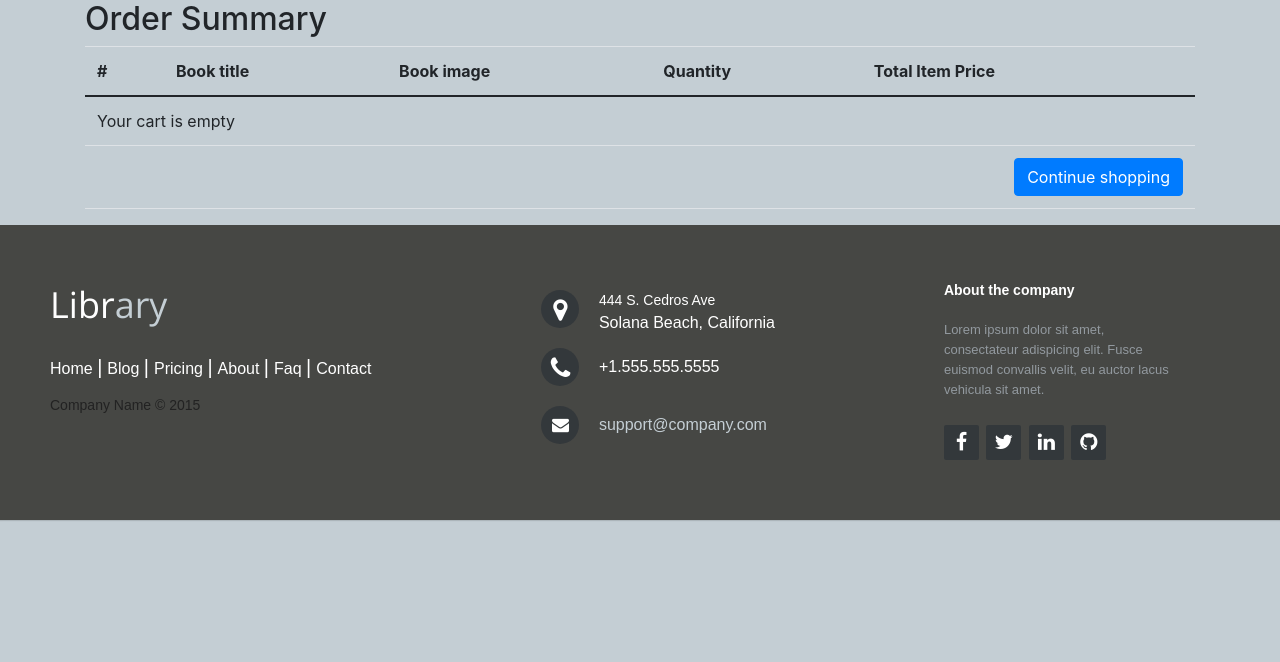
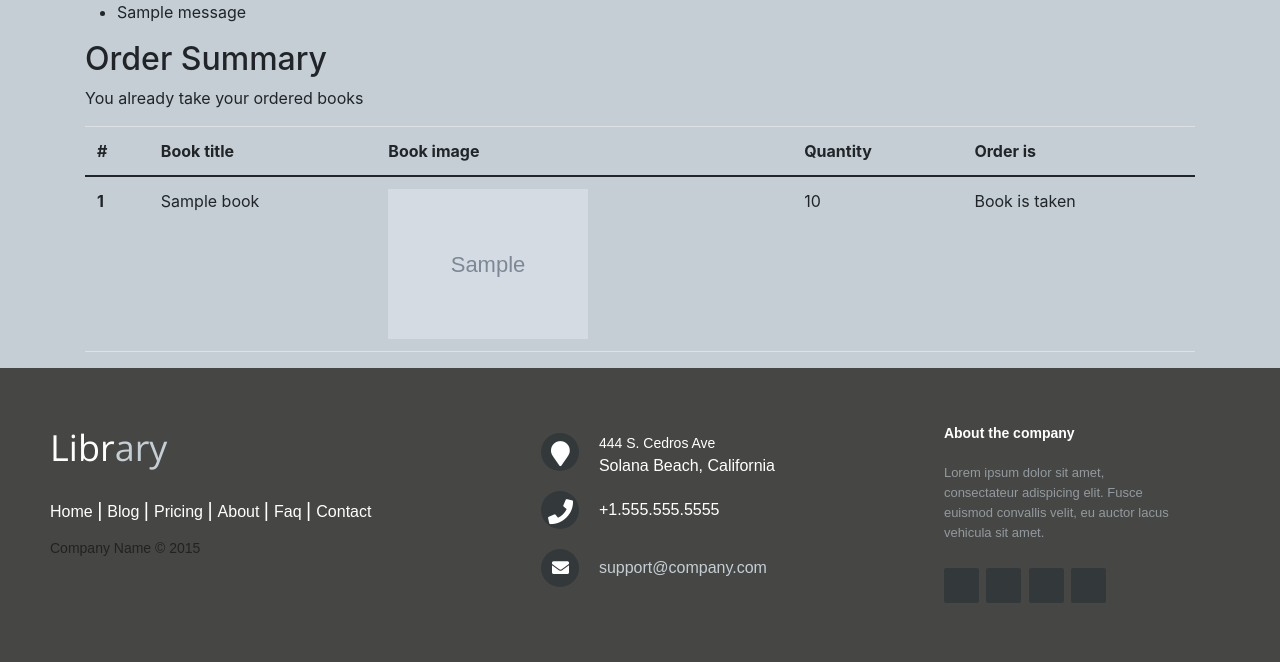
Before and after one commit to itsaruzhan/library, a Django app: page /order-summary/ in a window 1280 px wide. Shown: the part 58-720 px from the top of the page. Run offline with Django 4.2, Linux system fonts and the light colour scheme; a user stored in the database is signed in; tables that the repository leaves empty hold one stand-in row (values such as "Sample post"); grey boxes marked "Sample" are stand-in pictures; one stand-in notice (Sample message) is shown; style sheets or scripts are compiled from the project's sources; some libraries are stand-ins or nearby versions; some web fonts are replaced.

Commit message:
user can order book

```diff
--- a/project/library/models.py
+++ b/project/library/models.py
@@ -103,7 +103,7 @@ class BookReturnedRecord(models.Model):
 
 class UserDebt(models.Model):
     debt_id = models.BigAutoField(primary_key=True)
-    user = models.OneToOneField(User, on_delete=models.CASCADE)
+    user = models.ForeignKey(User, on_delete=models.CASCADE)
     cost = models.DecimalField(max_digits=8,decimal_places=2)
     days = models.IntegerField()
     book_info = models.ForeignKey(BookReturnedRecord, on_delete=models.DO_NOTHING)
@@ -137,6 +137,7 @@ class OrderItem(models.Model):
 
 
 class Order(models.Model):
+    ref_code = models.CharField(max_length=20, blank=True, null=True)
     user = models.ForeignKey(settings.AUTH_USER_MODEL,
                              on_delete=models.CASCADE)
 
--- a/project/library/static/library/css/style.css
+++ b/project/library/static/library/css/style.css
@@ -254,7 +254,7 @@ nav a{
 }
 /* Products by row */
 .product-image {
-    width: 100%
+    width: 80%
 }
 .spec-1 {
     color: #938787;
--- a/project/library/templates/library/base.html
+++ b/project/library/templates/library/base.html
@@ -14,7 +14,7 @@
 
 <link rel="stylesheet" href="https://cdn.jsdelivr.net/npm/bootstrap@4.0.0/dist/css/bootstrap.min.css" integrity="sha384-Gn5384xqQ1aoWXA+058RXPxPg6fy4IWvTNh0E263XmFcJlSAwiGgFAW/dAiS6JXm" crossorigin="anonymous">
 <link href="https://fonts.googleapis.com/css2?family=Josefin+Sans&family=Nixie+One&display=swap" rel="stylesheet">
-
+<link rel="stylesheet" href="https://use.fontawesome.com/releases/v5.8.1/css/all.css" integrity="sha384-50oBUHEmvpQ+1lW4y57PTFmhCaXp0ML5d60M1M7uH2+nqUivzIebhndOJK28anvf" crossorigin="anonymous">
 
 <script src="https://cdnjs.cloudflare.com/ajax/libs/jquery/3.2.1/jquery.min.js"></script>
 <meta charset="UTF-8">
--- a/project/library/templates/library/book.html
+++ b/project/library/templates/library/book.html
@@ -21,7 +21,7 @@
                     <h6 class="text-success">Available in library</h6>
                     <div class="d-flex flex-column mt-4">
                         <p>Click to get this book:</p>
-                       <a href="{{ i.get_add_to_cart_url }}"><button class="btn btn-outline-dark"  type="button">Add to wishlist</button></a> </div>
+                       <a href="{{ i.get_add_to_cart_url }}"><button class="btn btn-outline-dark"  type="button">Order</button></a> </div>
                 </div><p class="text-justify" style="padding-top: 20px;"><b> Description:</b> {{ book.description }}</p>
             </div>
 
--- a/project/library/templates/library/booksByCat.html
+++ b/project/library/templates/library/booksByCat.html
@@ -31,7 +31,7 @@
 									</div>
 									<p class="item-price"><b>{{i.author}}</b></p>
 									<a href="/book/{{i.slug}}" class="btn btn-primary">View Book</a>
-									<a href="{{ i.get_add_to_cart_url }}" class="btn btn-primary">Add to Cart</a>
+									<a href="{{ i.get_add_to_cart_url }}" class="btn btn-primary">Order</a>
 								</div>
 							</div>
 
--- a/project/library/templates/library/main.html
+++ b/project/library/templates/library/main.html
@@ -95,7 +95,7 @@
 									</div>
 									<p class="item-price"><b>{{i.author}}</b></p>
 									<a href="/book/{{i.slug}}" class="btn btn-primary">View Book</a>
-									<a href="{{ i.get_add_to_cart_url }}" class="btn btn-primary">Add to Cart</a>
+									<a href="{{ i.get_add_to_cart_url }}" class="btn btn-primary">Order</a>
 								</div>
 							</div>
 
@@ -139,7 +139,7 @@
 									</div>
 									<p class="item-price"><b>{{i.author}}</b></p>
 									<a href="/book/{{i.slug}}" class="btn btn-primary">View Book</a>
-									<a href="{{ i.get_add_to_cart_url }}" class="btn btn-dark">Add to Cart</a>
+									<a href="{{ i.get_add_to_cart_url }}" class="btn btn-dark">Order</a>
 								</div>
 							</div>
 
--- a/project/library/templates/library/order_summary.html
+++ b/project/library/templates/library/order_summary.html
@@ -3,7 +3,13 @@
 {% block content %}
   <main>
     <div class="container">
-
+        {% if messages %}
+<ul class="messages">
+    {% for message in messages %}
+    <li {% if message.tags %} class="{{ message.tags }}"{% endif %}>{{ message }}</li>
+    {% endfor %}
+</ul>
+{% endif %}
     <div class="table-responsive text-nowrap">
     <h2>Order Summary</h2>
     <table class="table">
@@ -13,7 +19,7 @@
             <th scope="col">Book title</th>
             <th scope="col">Book image</th>
             <th scope="col">Quantity</th>
-            <th scope="col">Total Item Price</th>
+            <th scope="col">Order is</th>
         </tr>
         </thead>
         <tbody>
@@ -26,8 +32,11 @@
                 {{ order_item.quantity }}
             </td>
             <td>
-                <i class="fas fa-trash float-right"></i>
-            </a>
+                {% if order_item.ordered %}
+            <p>Book is taken</p>
+                {% else %}
+            <p>Book is not taken</p>
+            {% endif %}
             </td>
         </tr>
 
@@ -41,8 +50,16 @@
             </td>
         </tr>
         {% endfor %}
+        {% if object.ordered %}
+        <p>You already take your ordered books</p>
+        {% else %}
+        <p>Tell this code to the librarian: <span> {{object.ref_code }}</span></p>
+        <a class='btn btn-dark float-right' href="{% url 'order_is_returned' %}">I take all books</a>
+        {% endif %}
+
         </tbody>
     </table>
+
 
     </div>
 
--- a/project/library/urls.py
+++ b/project/library/urls.py
@@ -21,6 +21,7 @@ urlpatterns = [
     path('profile/<int:id>', views.my_profile, name='profile'),
     path('book/<slug:book_slug>/',views.viewBook, name='book'),
     path('add-to-cart/<slug:book_slug>/',views.add_to_cart, name='add-to-cart'),
+    path('books-are-taken',views.order_is_returned, name='order_is_returned'),
     path('order-summary/', OrderSummaryView.as_view(), name='order-summary'),
 
 ]
--- a/project/library/views.py
+++ b/project/library/views.py
@@ -1,4 +1,6 @@
 import cx_Oracle
+import random
+import string
 from django.shortcuts import render, redirect
 from .forms import NewStudentForm
 from django.shortcuts import get_object_or_404, render
@@ -12,6 +14,10 @@ from django.views.generic import DetailView, ListView, CreateView, UpdateView, D
 from .models import *
 from django.contrib.auth.decorators import login_required
 from django.utils import timezone
+
+def create_ref_code():
+    return ''.join(random.choices(string.digits, k=4))
+
 
 @login_required(login_url='login')
 def home(request):
@@ -127,17 +133,23 @@ def add_to_cart(request, book_slug):
         ordered=False,
         record = returnedBook
     )
-    order_qs = Order.objects.filter(user=request.user, ordered=False)
+    order_qs = Order.objects.filter(user=request.user)
     if order_qs.exists():
         order = order_qs[0]
+        order.ordered = False
         # check if the order item is in the order
         if order.items.filter(item__slug=item.slug).exists():
             order_item.quantity += 1
+            order.ordered = False
+            order.ref_code = create_ref_code()
             order_item.save()
             messages.info(request, "This item quantity was updated.")
             return redirect("order-summary")
         else:
+            order.ref_code = create_ref_code()
+            order.ordered = False
             order.items.add(order_item)
+            order.save()
             messages.info(request, "This item was added to your cart.")
             return redirect("order-summary")
     else:
@@ -145,14 +157,31 @@ def add_to_cart(request, book_slug):
         order = Order.objects.create(
             user=request.user, ordered_date=ordered_date)
         order.items.add(order_item)
+        order.ordered = False
+        order.ref_code = create_ref_code()
+        order.save()
         messages.info(request, "This item was added to your cart.")
         return redirect("order-summary")
+
+
+@login_required
+def order_is_returned(request):
+   order = Order.objects.get(user = request.user )
+   order.ordered = True
+   items = order.items.all()
+   for i in items:
+       i.ordered = True
+       i.save()
+
+   order.save()
+   messages.info(request, "You are take your book from library")
+   return redirect("order-summary")
 
 
 class OrderSummaryView(LoginRequiredMixin, View):
     def get(self, *args, **kwargs):
         try:
-            order = Order.objects.get(user=self.request.user, ordered=False)
+            order = Order.objects.get(user=self.request.user)
             context = {
                 'object': order
             }
```
Also changed, not shown: project/library/migrations/0002_alter_userdebt_user.py (added), project/library/migrations/0003_orderitem_ref_code.py (added), project/library/migrations/0004_remove_orderitem_ref_code_order_ref_code.py (added), project/media/img/runroserun_y4s9u6F.jpg (added), project/media/img/ИманиГүл.png (added), project/media/img/Смерть_на_темзе_lDxuHmV.jpg (added), project/media/img/алхимик.jpg (added), project/media/img/бегущий_HSdwlUh.jpg (added), project/media/img/три_чашки_чая_P69LEiX.jpg (added), project/media/img/убить_пересмешника.jpg (added).
